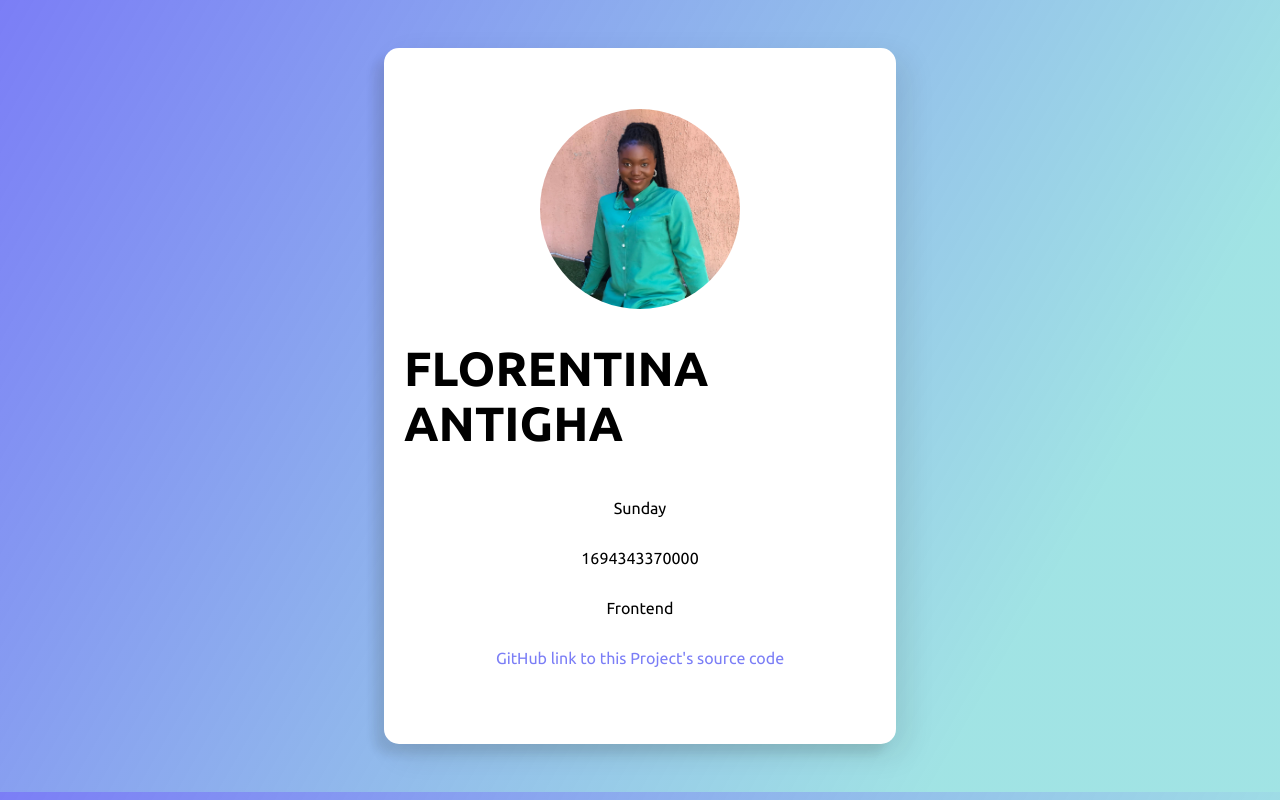
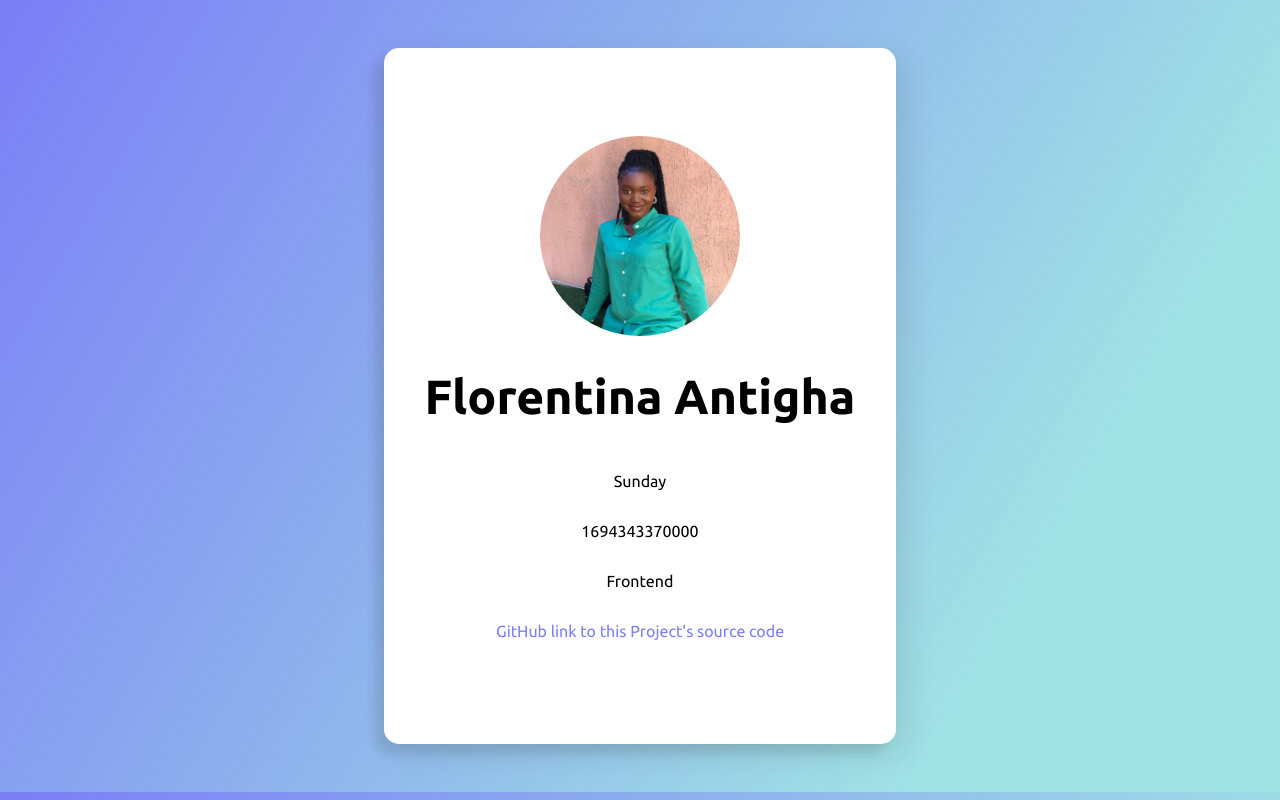
Before and after one commit to Floren-teena/frontend-track-stage-one-task, a plain HTML site: page index.html in a window 1280 px wide. Drawn offline with Linux system fonts and the light colour scheme.

Commit message:
Corrected slack display name

```diff
--- a/index.html
+++ b/index.html
@@ -21,7 +21,7 @@
         <div class="info">
 
             <!-- My Slack User Name -->
-            <h1 data-testid="slackUserName">FLORENTINA ANTIGHA</h1>
+            <h1 data-testid="slackUserName">Florentina Antigha</h1>
 
             <!-- Current Day of the Week -->
             <p data-testid="currentDayOfTheWeek"></p>
```
